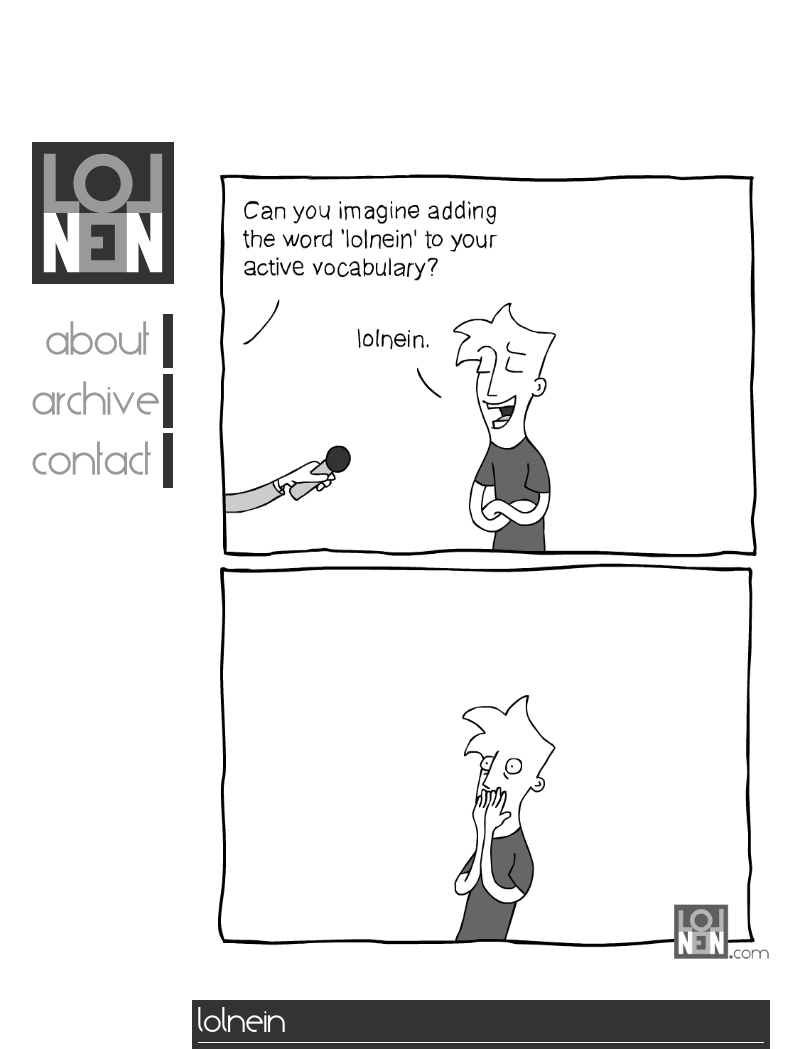
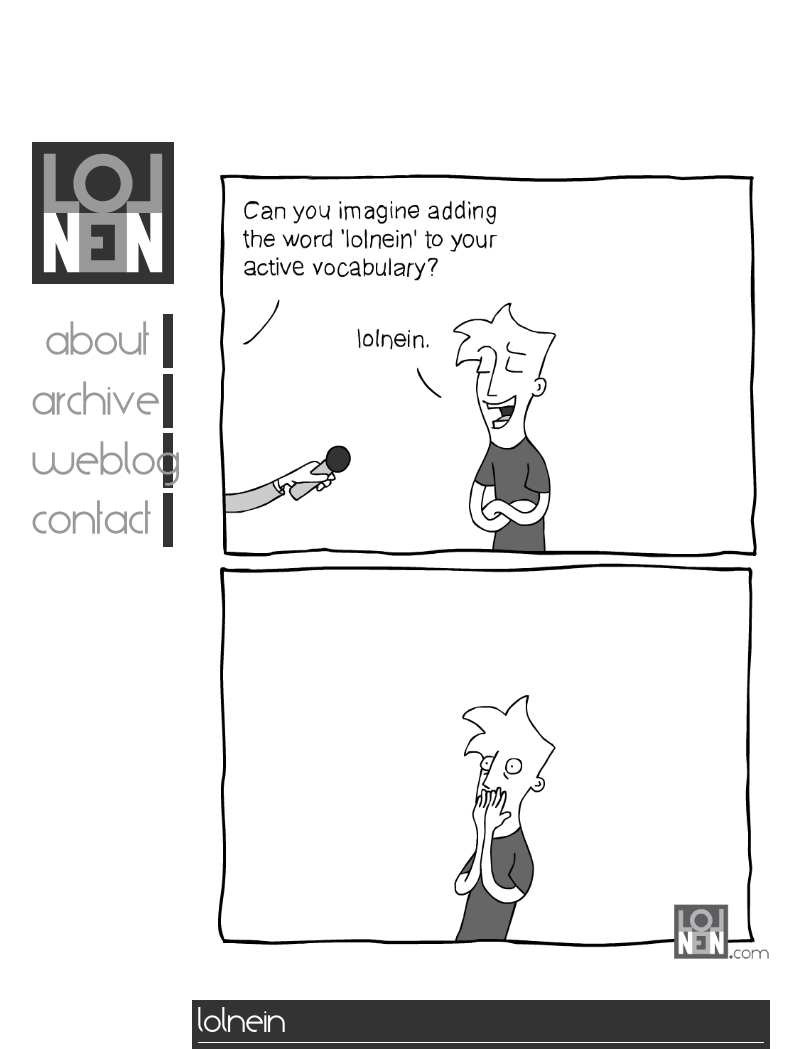
Before and after one commit to lolnein/lolnein.com, a Jekyll site: the page built from index.html, in a window 1280 px wide. Shown: the whole page, without its empty margins (136-937 px from the left). Built offline with Jekyll 4.4.1, drawn with Linux system fonts in a browser that asks for light colours.

Commit message:
Add hyperlink to weblog

```diff
--- a/_layouts/default.html
+++ b/_layouts/default.html
@@ -28,6 +28,7 @@ language: en-GB-oed
 
 			<div class="navelm"><a href="/about/">About</a></div>
 			<div class="navelm"><a href="/archive/">Archive</a></div>
+			<div class="navelm"><a href="//blog.lolnein.com/">Weblog</a></div>
 			<!-- <div class="navelm"><a href="/shop/">Shop</a></div> -->
 			<div class="navelm"><a href="/contact/">Contact</a></div>
 		</nav>
```
